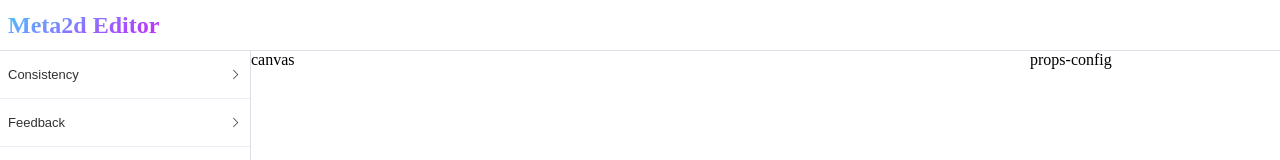
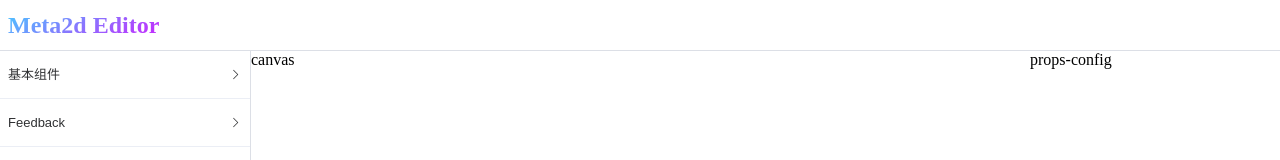
Before and after one commit to dragonxu/meta2d-vue, a Vue app: page / in a window 1280 px wide. Shown: the top 160 px of the page. Built offline with nearby package versions, Linux system fonts and the light colour scheme.

Commit message:
config: 部署到ghpage

```diff
--- a/index.html
+++ b/index.html
@@ -4,7 +4,7 @@
     <meta charset="UTF-8" />
     <link rel="icon" type="image/svg+xml" href="/vite.svg" />
     <meta name="viewport" content="width=device-width, initial-scale=1.0" />
-    <title>Vite + Vue + TS</title>
+    <title>Meta2d Editor</title>
   </head>
   <body style="margin: 0;">
     <div id="app"></div>
--- a/package.json
+++ b/package.json
@@ -18,6 +18,7 @@
   "devDependencies": {
     "@vitejs/plugin-vue": "^4.0.0",
     "typescript": "^4.9.3",
+    "@types/node":"18.13.0",
     "vite": "^4.1.0",
     "vue-tsc": "^1.0.24"
   }
--- a/src/components/meta2d-editor/meta2d-material.vue
+++ b/src/components/meta2d-editor/meta2d-material.vue
@@ -2,7 +2,7 @@
   <div class="meta2d-material">
     <el-scrollbar>
       <el-collapse>
-        <el-collapse-item title="Consistency" name="1">
+        <el-collapse-item title="基本组件" name="base">
           <div>
             Consistent with real life: in line with the process and logic of
             real life, and comply with languages and habits that the users are
--- a/vite.config.ts
+++ b/vite.config.ts
@@ -1,7 +1,9 @@
 import { defineConfig } from 'vite'
 import vue from '@vitejs/plugin-vue'
+import { env } from 'process'
 
 // https://vitejs.dev/config/
 export default defineConfig({
+  base: env.NODE_ENV === 'development' ? '/' : '/meta2d',
   plugins: [vue()],
 })
```
Also changed, not shown: 1 other file (tests, documents, lock files or other folders).
